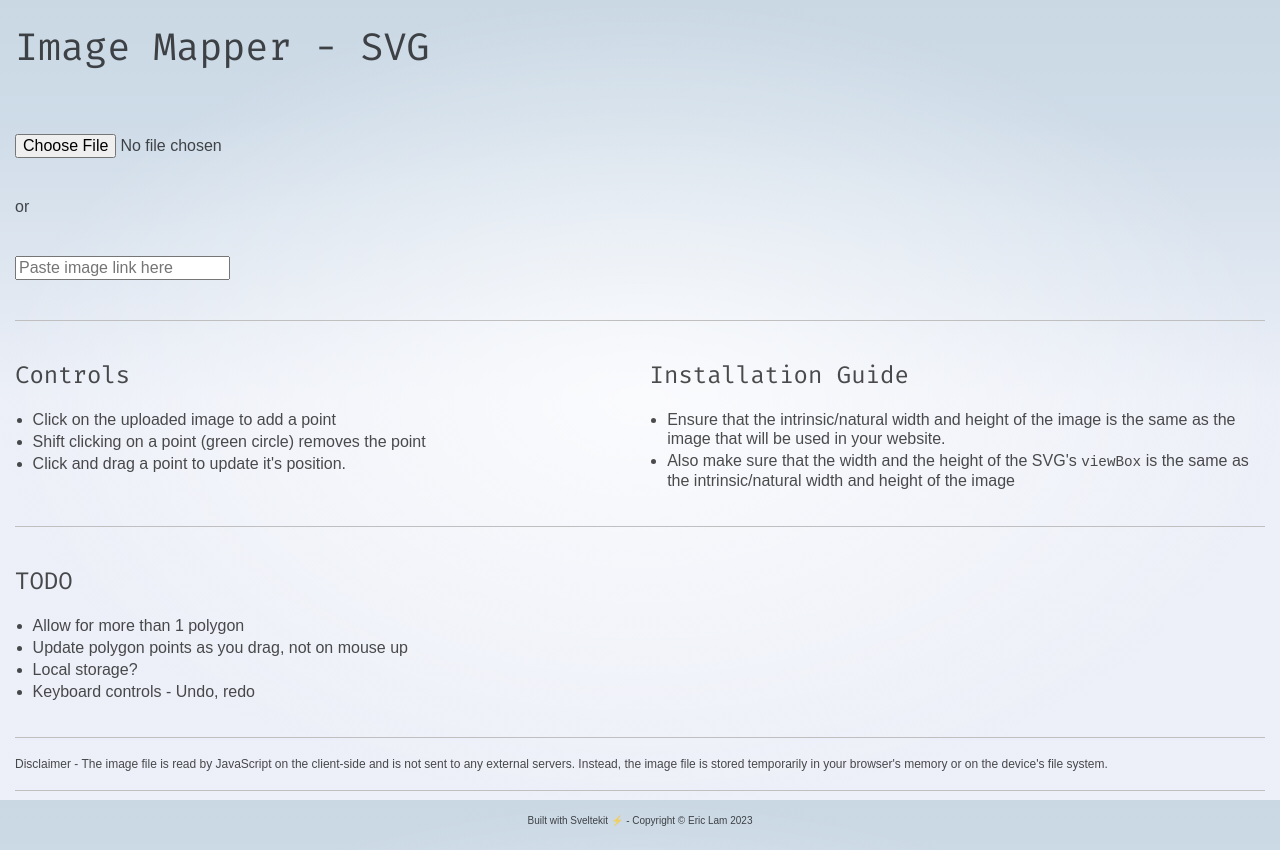
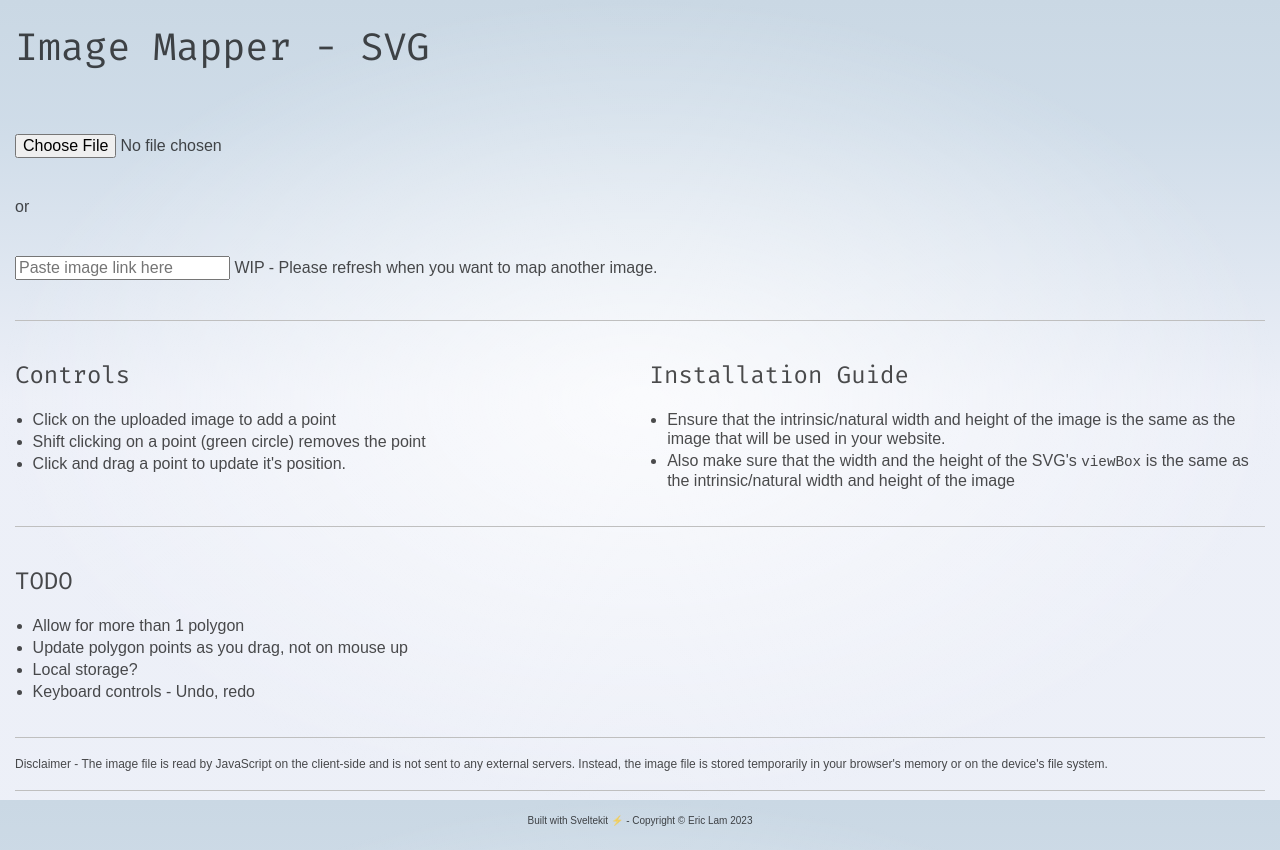
Before and after one commit to ehylam/image-mapper-svg, a SvelteKit app: page / in a window 1280 px wide. Built offline with nearby package versions, Linux system fonts and the light colour scheme.

Commit message:
added warning

```diff
--- a/src/routes/ImageMapper.svelte
+++ b/src/routes/ImageMapper.svelte
@@ -59,6 +59,7 @@
 		<div class="text-input">
 			<input type="text" bind:value={imageLink} placeholder="Paste image link here" />
 			<!-- <button on:click={loadImageFromLink}>Load image</button> -->
+			<span>WIP - Please refresh when you want to map another image.</span>
 		</div>
 	</div>
 
```
